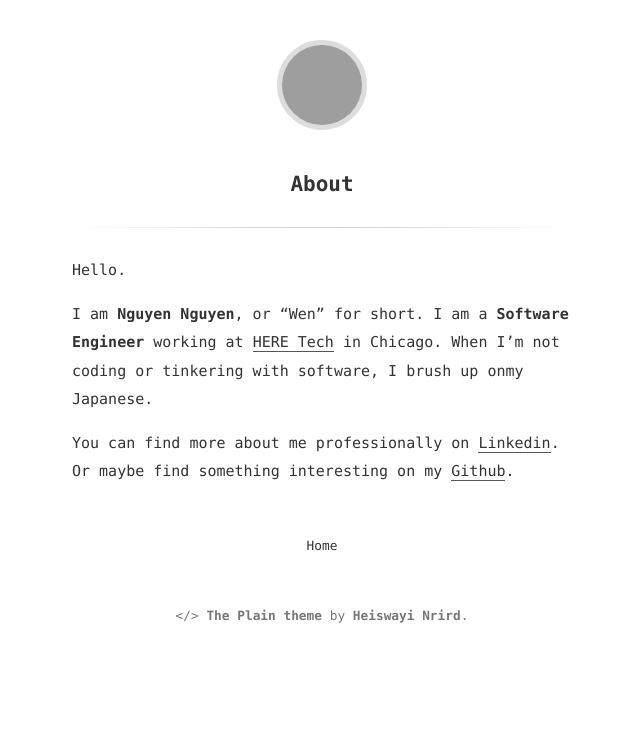
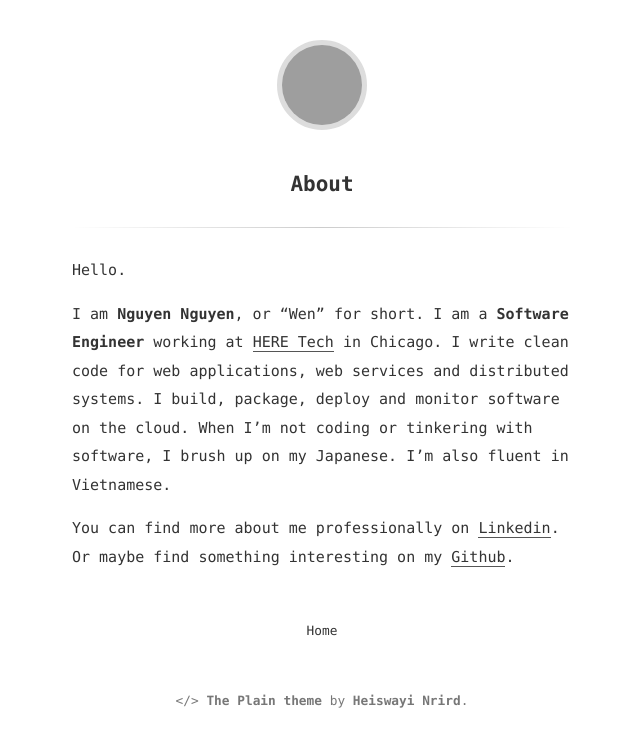
Before and after one commit to wenn/wenn.me, a Jekyll site: the page built from about.md, in a window 1280 px wide, cut to the strip 0-747 px from the top of the page. Shown: the whole strip, without its empty margins (318-958 px from the left). Built offline with Jekyll 4.4.1, drawn with Linux system fonts in a browser that asks for light colours; grey boxes are pictures that could not be loaded.

Commit message:
update README.md

```diff
--- a/about.md
+++ b/about.md
@@ -7,7 +7,10 @@ Hello.
 
 I am **Nguyen Nguyen**, or "Wen" for short. I am a **Software Engineer**
 working at [HERE Tech](https://www.linkedin.com/company/3237134/) in Chicago.
-When I'm not coding or tinkering with software, I brush up onmy Japanese.
+I write clean code for web applications, web services and distributed systems.
+I build, package, deploy and monitor software on the cloud.
+When I'm not coding or tinkering with software, I brush up on my Japanese. I'm
+also fluent in Vietnamese.
 
 You can find more about me professionally
 on [Linkedin](https://www.linkedin.com/in/nguyensquared/).
```
